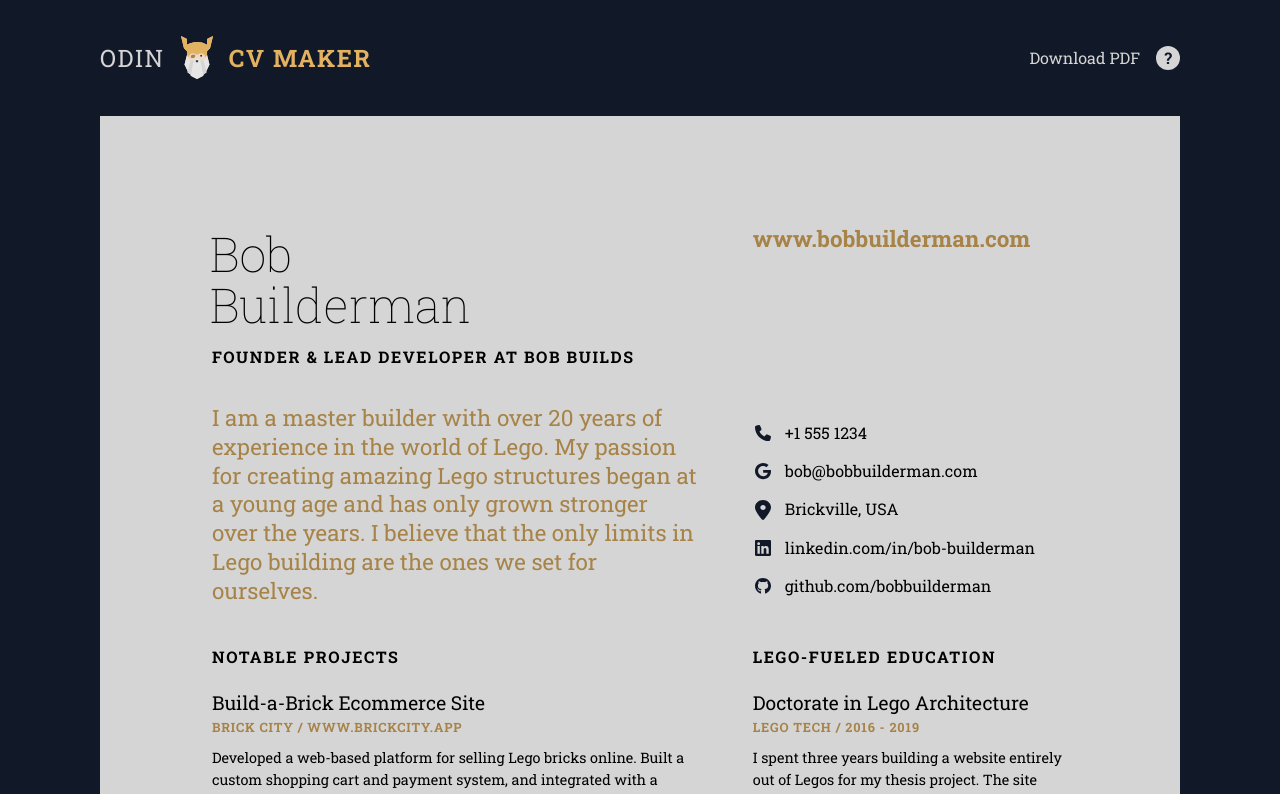
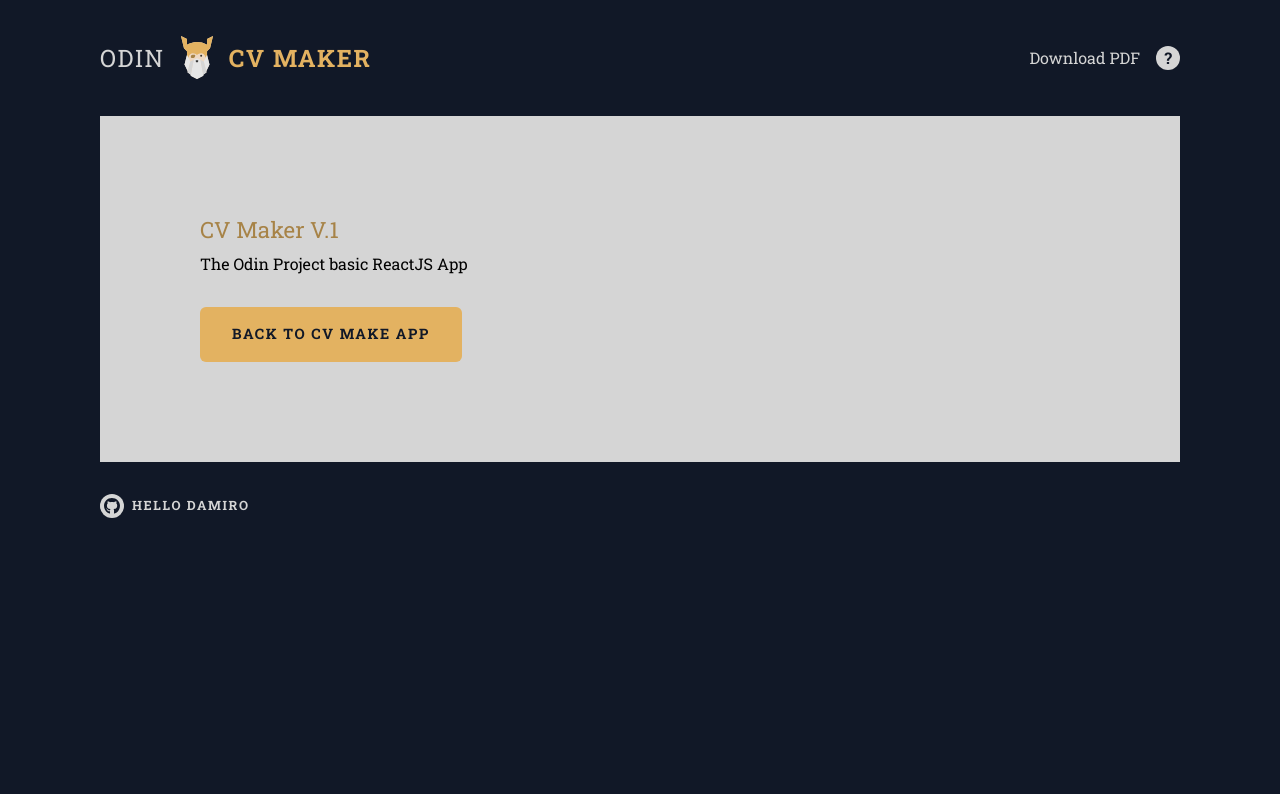
Before and after one commit to hello-damiro/cv-maker, a React (Create React App) app: page /about in a window 1280 px wide. Shown: the top 794 px of the page. Built offline with nearby package versions, Linux system fonts and the light colour scheme.

Commit message:
implementer browser router with react-router-dom v6

```diff
--- a/package.json
+++ b/package.json
@@ -11,6 +11,7 @@
         "jspdf": "^2.5.1",
         "react": "^18.2.0",
         "react-dom": "^18.2.0",
+        "react-router-dom": "^6.10.0",
         "react-scripts": "5.0.1",
         "react-uuid": "^2.0.0",
         "web-vitals": "^2.1.4"
--- a/src/App.js
+++ b/src/App.js
@@ -1,14 +1,21 @@
+import { BrowserRouter as Router, Routes, Route } from 'react-router-dom';
 import Header from './components/Header';
 import CV from './components/CV';
 import Footer from './components/Footer';
+import AboutPage from './pages/AboutPage';
 
 function App() {
     return (
-        <div className="app">
-            <Header />
-            <CV />
-            <Footer />
-        </div>
+        <Router>
+            <div className="app">
+                <Header />
+                <Routes>
+                    <Route exact path="/" element={<CV />}></Route>
+                    <Route path="/about" element={<AboutPage />} />
+                </Routes>
+                <Footer />
+            </div>
+        </Router>
     );
 }
 
--- a/src/components/HeaderOptions.jsx
+++ b/src/components/HeaderOptions.jsx
@@ -18,7 +18,9 @@ function HeaderOptions() {
             <div onClick={toPDF} className="download">
                 Download PDF
             </div>
-            <div className="about">?</div>
+            <div className="about">
+                <a href="/about">?</a>
+            </div>
         </div>
     );
 }
--- /dev/null
+++ b/src/pages/AboutPage.jsx
@@ -0,0 +1,20 @@
+import React from 'react';
+import Paper from '../components/shared/Paper';
+
+function AboutPage() {
+    return (
+        <Paper>
+            <div className="vertical-space" />
+            <div className="abouts">
+                <h1 className="abouts-h1">CV Maker V.1</h1>
+                <p>The Odin Project basic ReactJS App</p>
+                <a href="/">
+                    <button className="abouts-btn">Back to CV Make App</button>
+                </a>
+            </div>
+            <div className="vertical-space" />
+        </Paper>
+    );
+}
+
+export default AboutPage;
--- /dev/null
+++ b/src/styles/about.css
@@ -0,0 +1,32 @@
+.abouts {
+    padding-left: var(--paper-margin);
+}
+
+.abouts a {
+    color: var(--blue);
+}
+
+.abouts-h1 {
+    font-size: 1.4rem;
+    font-weight: 400;
+    color: var(--green);
+    line-height: 1.8rem;
+    padding-bottom: 8px;
+}
+
+.abouts-btn {
+    all: unset;
+    cursor: pointer;
+    padding: 16px 32px;
+    background: var(--yellow);
+    margin-top: 32px;
+    font-weight: 700;
+    font-size: 0.9rem;
+    text-transform: uppercase;
+    letter-spacing: 0.1rem;
+    border-radius: 6px;
+}
+
+.abouts-btn:hover {
+    background: var(--white);
+}
--- a/src/styles/header.css
+++ b/src/styles/header.css
@@ -62,6 +62,11 @@
     cursor: pointer;
 }
 
+.options .about a {
+    color: var(--blue);
+}
+
 .options .about:hover {
     background: var(--yellow);
+    border-radius: 50%;
 }
--- a/src/styles/index.css
+++ b/src/styles/index.css
@@ -3,6 +3,7 @@
 @import url('header.css');
 @import url('cv-header.css');
 @import url('cv-main.css');
+@import url('about.css');
 
 :root {
     /* SYSTEM FONTS */
```
Also changed, not shown: 1 other file (tests, documents, lock files or other folders).
